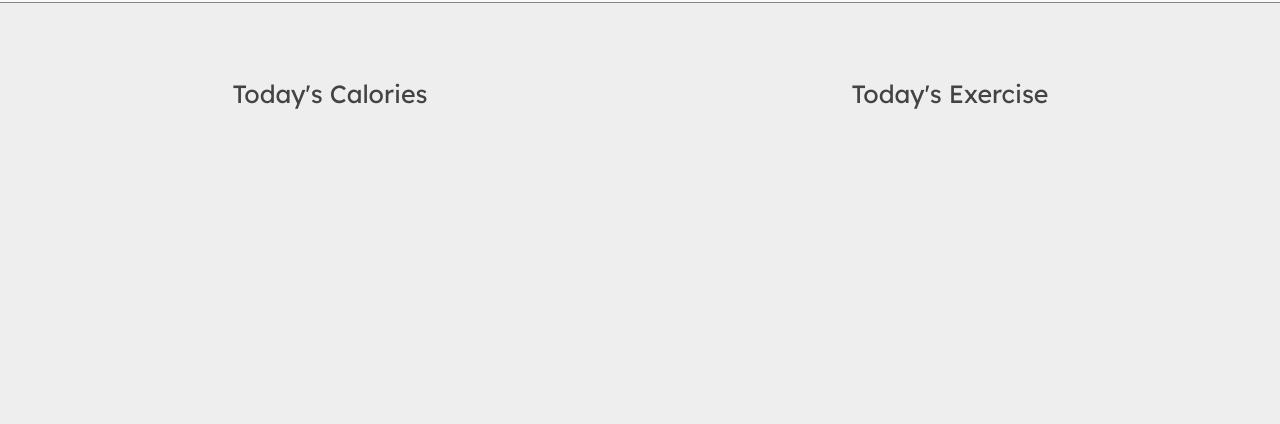
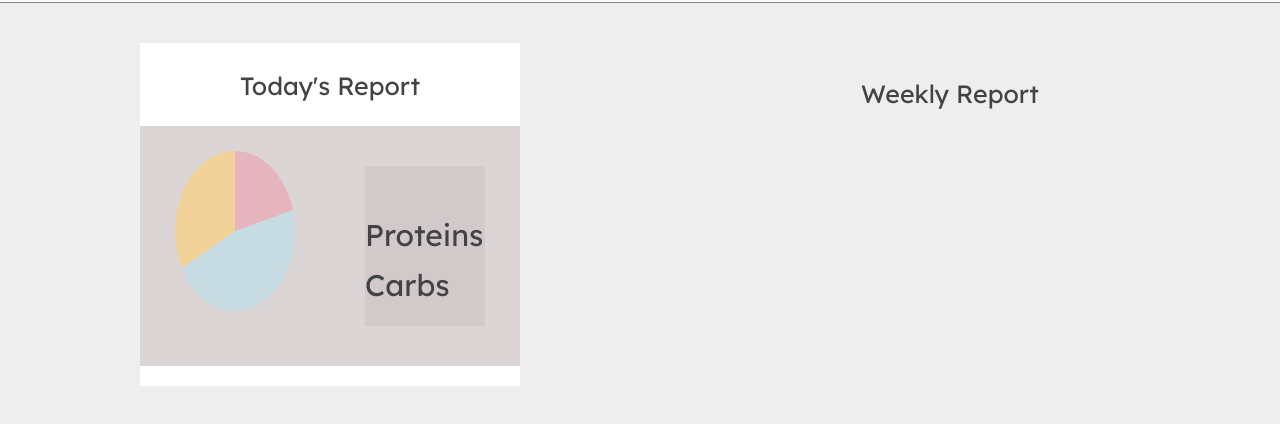
Before and after one commit to SWEN-101/2221-SWEN-101-04-3, a plain HTML site: page welcome.html in a window 1280 px wide. Shown: the part 424-848 px from the top of the page. Before the commit the page ends 800 px from the top, so only its background shows below. Drawn offline with Linux system fonts and the light colour scheme.

Commit message:
welcome page

```diff
--- a/style.css
+++ b/style.css
@@ -187,3 +187,23 @@ form label {
     padding: 20px 0;
     font-size: 30px;
   }
+
+.pie-chart {
+    justify-self: center;
+    aspect-ratio: 1 / 1;
+    margin: 5px 5px;
+    width: 15vh;
+    background-image: conic-gradient(
+        rgb(230, 180, 188) 70deg,
+        rgb(199, 220, 226) 0 235deg,
+        rgb(241, 210, 152) 0);
+    border-radius: 50%;
+}
+
+.report-box {
+    justify-self: center;
+    height: 5vh;
+    width: 15vh;
+    background-color: #d2caca;
+    display: flex;
+}
--- a/welcome.html
+++ b/welcome.html
@@ -64,11 +64,18 @@
     </div>
     <div class="grid-container">
         <div>
-            <div class = "text" style="position: relative; font-size: 25px">
-                <p>Today's Calories</p>
-                <div class="image">
+            <div class = "text" style="position: relative; font-size: 25px; background-color: #ffffff; margin: 10px 10px; padding-top: 2px;">
+                <p>Today's Report</p>
+                <div style="display: grid; grid-template-columns: 50% 50%;background-color: #dbd5d5;">
+                    <div class="pie-chart"></div>
+                    <div>
+                        <div class="report-box"><p>Proteins</p></div>
+                        <div class="report-box">Carbs</div>
+                    </div>
+
 
                 </div>
+
             </div>
         </div>
         <div>
@@ -76,7 +83,7 @@
         </div>
         <div>
             <div class = "text" style="position: relative; font-size: 25px">
-                <p>Today's Exercise</p>
+                <p>Weekly Report</p>
             </div>
         </div>
     </div>
```
